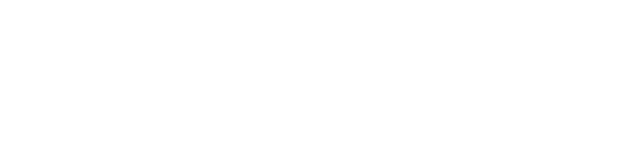
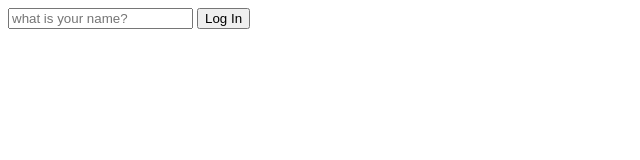
Before and after one commit to Nhahan/momentum, a website: page index.html in a window 1280 px wide. Shown: the whole page, without its empty margins (0-640 px from the left). Drawn offline with Linux system fonts and the light colour scheme.

Commit message:
index.html basic form

```diff
--- a/index.html
+++ b/index.html
@@ -6,6 +6,12 @@
     <title>Momentum</title>
 </head>
 <body>
-    <script src="app.js"></script>
+
+<div id="login-form">
+    <input type="text" placeholder="what is your name?"/>
+    <button>Log In</button>
+</div>
+<script src="app.js"></script>
+
 </body>
 </html>
```
